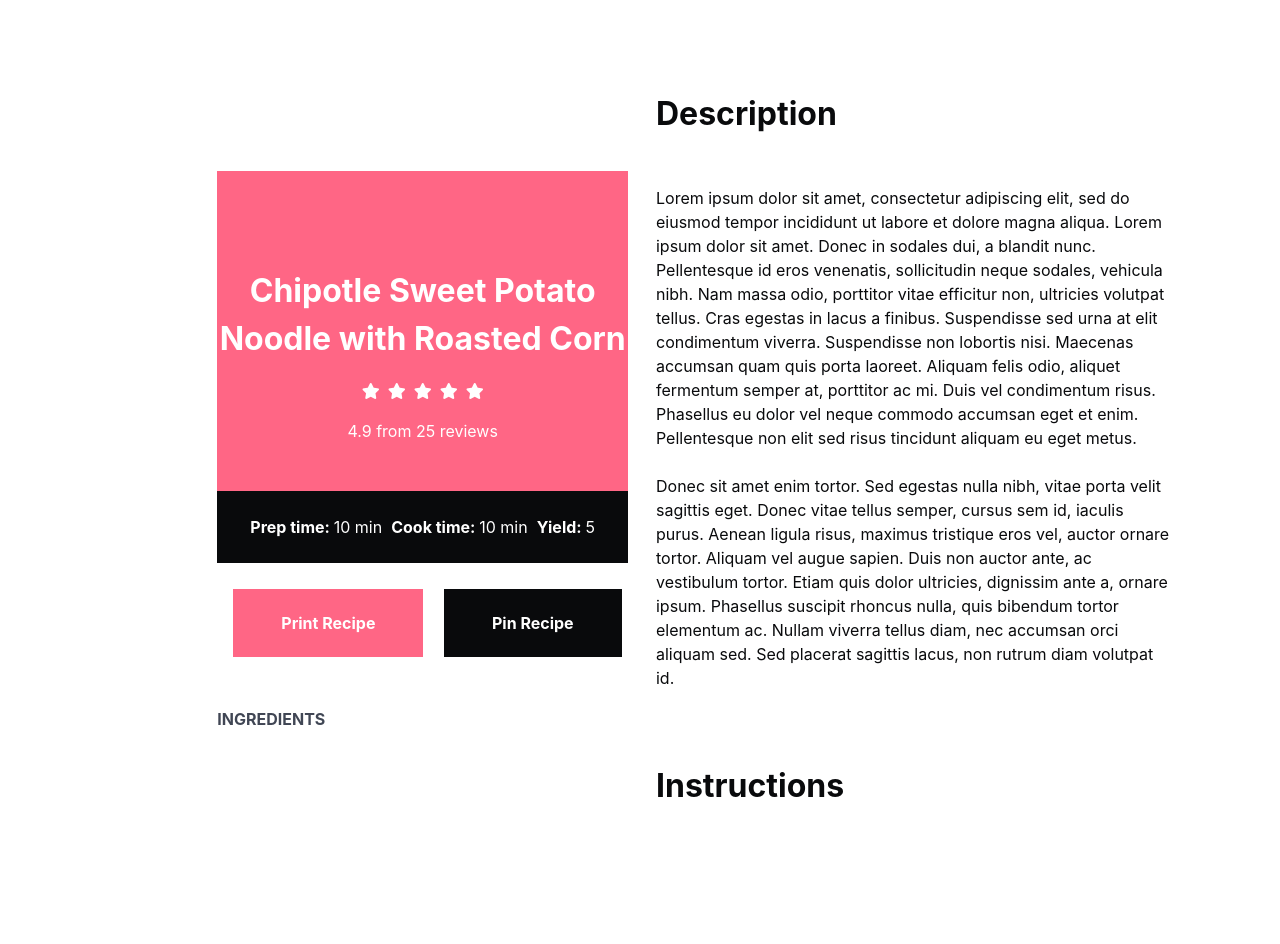
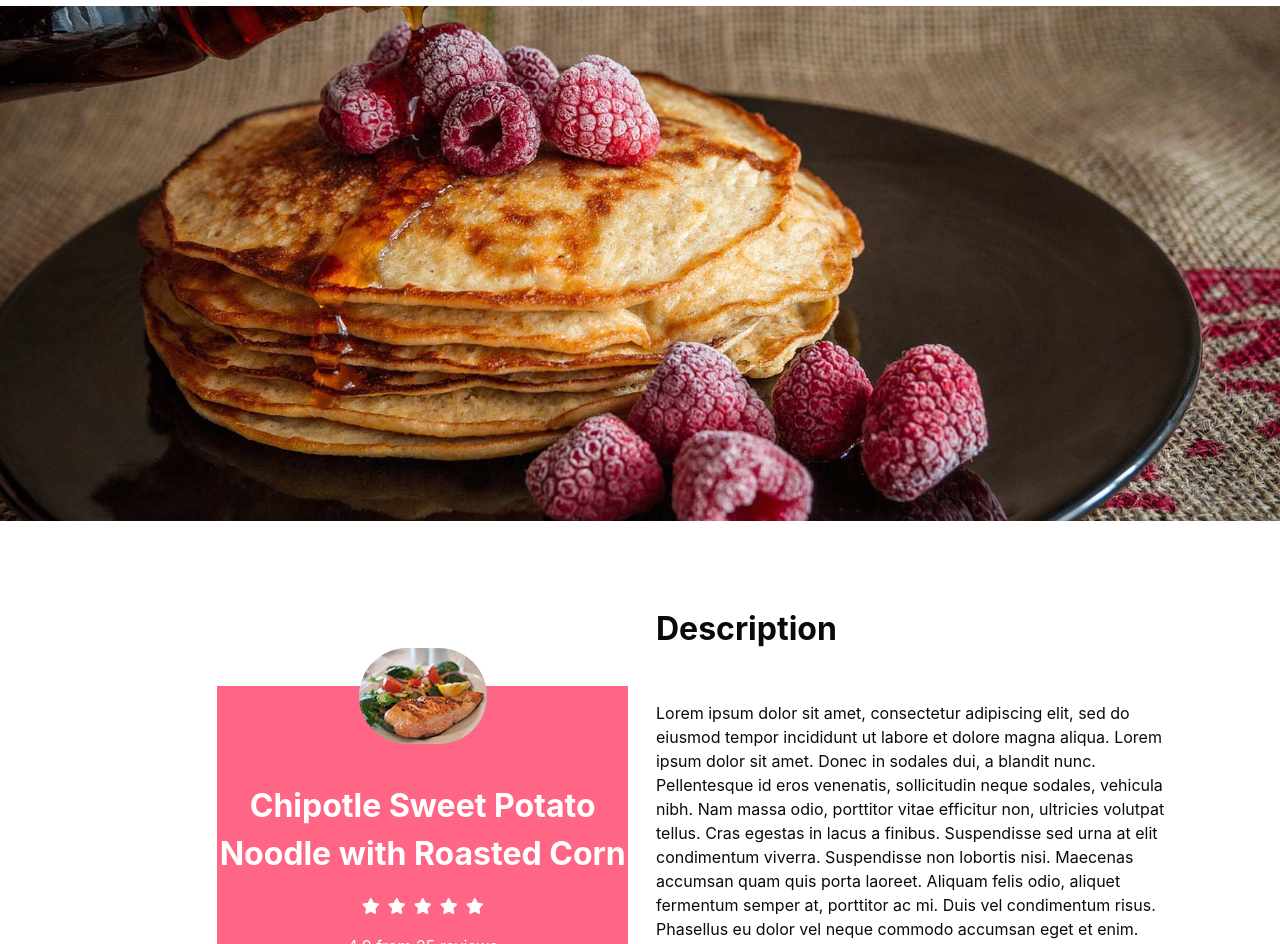
Before and after one commit to sampri773/yummy, a website: page html/recipe.html in a window 1280 px wide. Shown: the part 380-1324 px from the top of the page. Before the commit the page ends 1286 px from the top, so only its background shows below. Drawn offline with nearby package versions, Linux system fonts and the light colour scheme.

Commit message:
index recipe.html

```diff
--- a/html/recipe.html
+++ b/html/recipe.html
@@ -22,7 +22,7 @@
             <p class="has-background-danger has-text-white is-size-7 has-text-weight-bold mx-1 px-4 py-1">SPICY</p>
         </div>
         <div class="columns is-flex is-justify-content-center mt-6">
-            <img src="recipe-single.jpg" alt="">
+            <img src="../img/recipe-single.jpg" alt="">
         </div>
 
     </header>
@@ -32,7 +32,7 @@
             <div class="column is-4 is-flex is-justify-content-center is-flex-direction-column mr-1 mb-6">
                 <div class="is-flex is-justify-content-center " >
                     <figure class="image is-128x128">
-                        <img class="is-rounded" src="recipe/recipe-6.jpg" alt="">
+                        <img class="is-rounded" src="../img/intro-img.jpg" alt="">
                     </figure>
                 </div>
                 <div class="has-background-danger " style="margin-top: -90px">
```
